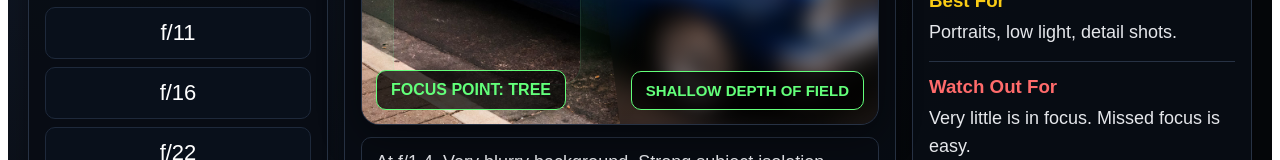
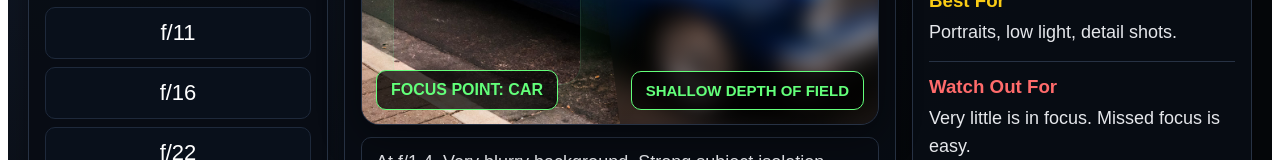
Before and after one commit to Jdtrevino/aperture-simulator-v2, a React (Vite) app: page / in a window 1280 px wide. Shown: the part 590-750 px from the top of the page. Built offline with nearby package versions, Linux system fonts and the light colour scheme.

Commit message:
Update App.tsx

```diff
--- a/src/App.tsx
+++ b/src/App.tsx
@@ -368,7 +368,7 @@ function App() {
 
               {/* FOCUS BADGE */}
               <div style={focusBadge}>
-                FOCUS POINT: TREE
+                FOCUS POINT: CAR
               </div>
 
               {/* APERTURE LABEL */}
```
